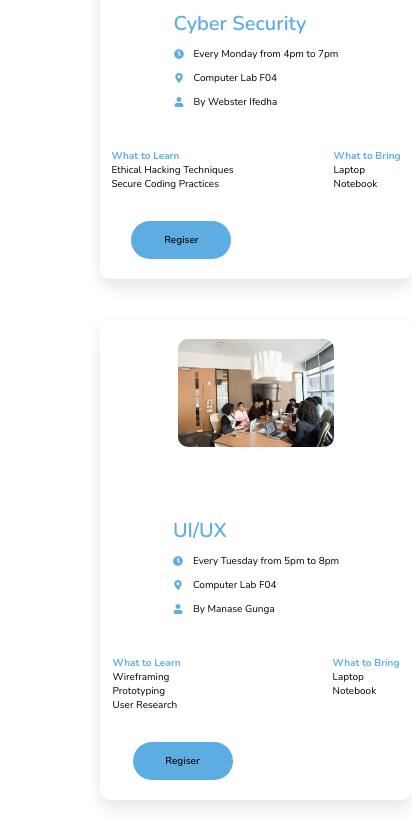
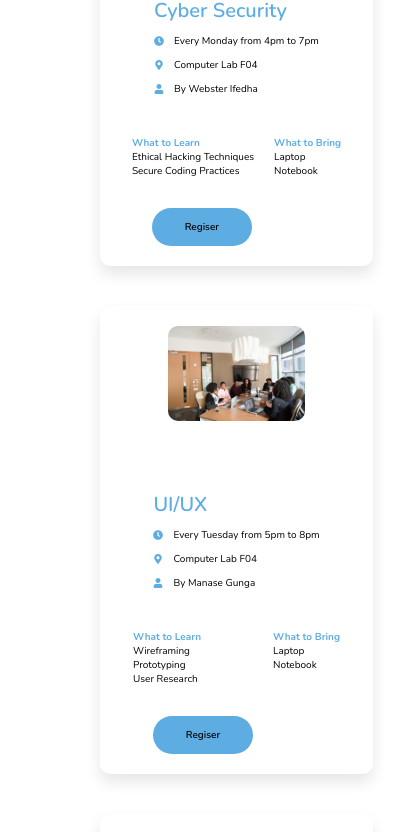
Before and after one commit to Naominm/mutc-website, a React (Vite) app: page /Events in a window 390 px wide. Shown: the part 928-1760 px from the top of the page, 412 px wide, since content can reach past the window. Built offline with nearby package versions, Linux system fonts and the light colour scheme.

Commit message:
Improved the card responsivity

```diff
--- a/src/pages/Events/Event.css
+++ b/src/pages/Events/Event.css
@@ -27,15 +27,19 @@ button{
     box-shadow: 0 8px 15px rgba(0, 0, 0, 0.1);
     gap: 3rem;
     margin-top: 4rem;
-    margin-left: 10rem;
+    margin-left: 15rem;
     margin-bottom: 2rem;
-    width: 80%;
+    width: 70%;
     padding-block: 2rem;
     border-radius: 1rem;
 }
+@media screen and (max-width:46em) {}
+.event-card{
+    margin-left: 10rem;
+}
 @media screen and (max-width:23.6875em) {
     .event-card{
-        align-items: center;
+        margin-left: 4rem;
     }
 }
 
@@ -69,6 +73,7 @@ button{
     font-size: 1rem;
     font-family: var( --font-secondary);
 }
+
 @media screen and (max-width:23.6875em) {
     .event-text-section{
         justify-content: center;
@@ -80,6 +85,10 @@ button{
     margin-top: 5rem;
     font-family: var(--font-secondary);
     font-size: 1rem;
+}
+@media screen and (max-width:46em) {}
+.left-details-sec{
+   gap:2rem
 }
 @media screen and (max-width:46em) {
     .left-details-sec{
```
